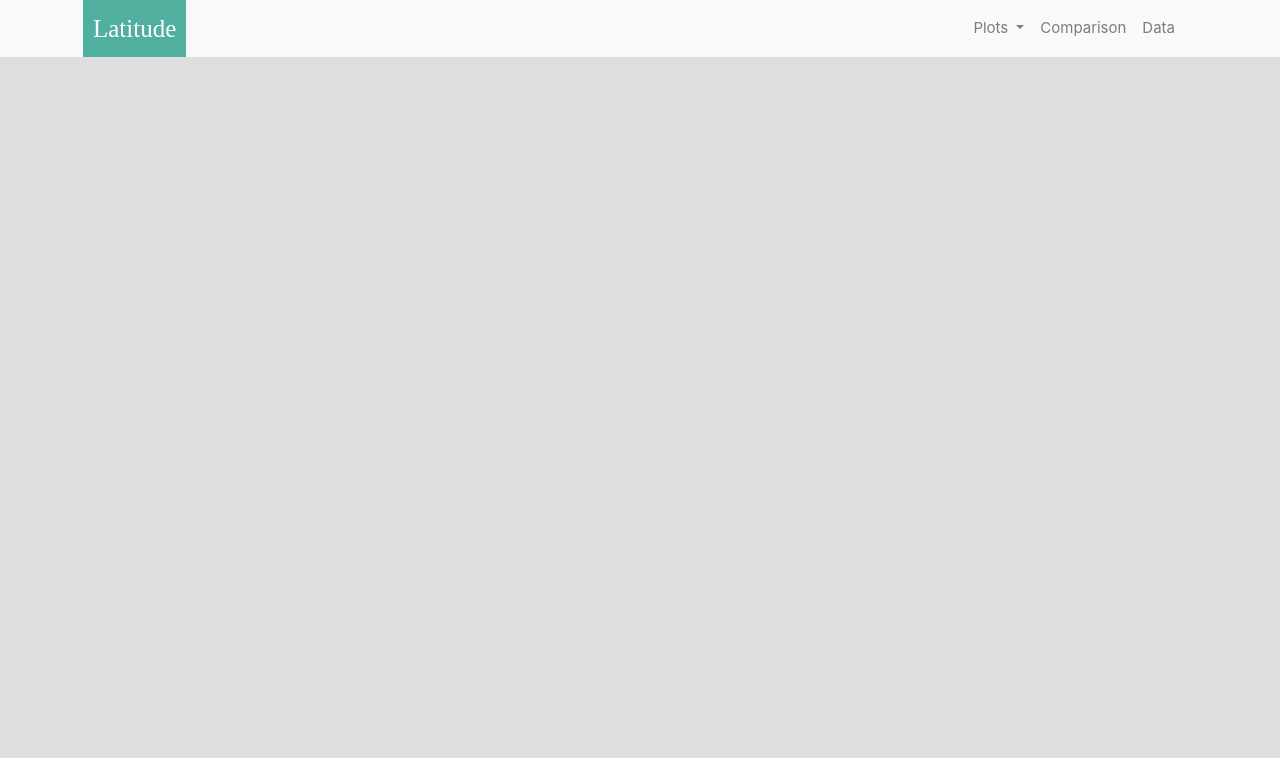
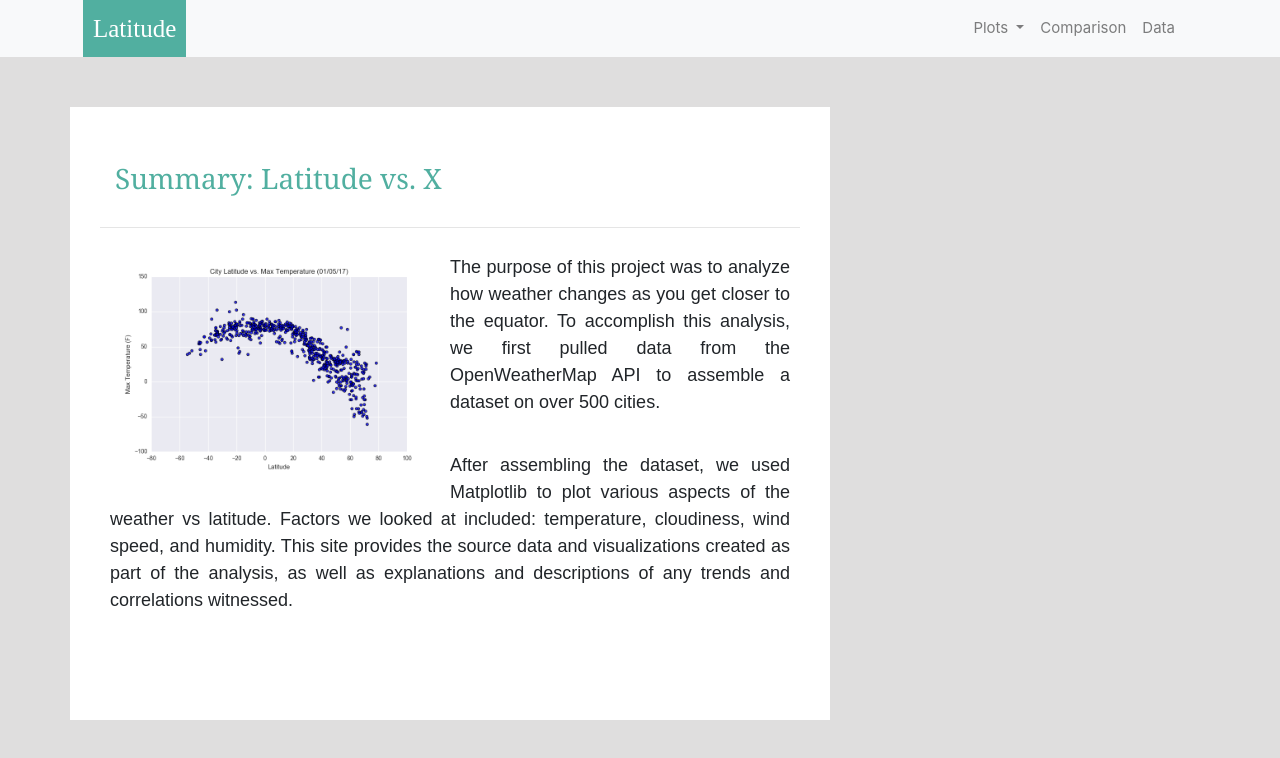
Before and after one commit to uldom/Web_Design_Challenge, a plain HTML site: page index.html in a window 1280 px wide. Drawn offline with nearby package versions, Linux system fonts and the light colour scheme.

Commit message:
Index update

```diff
--- a/index.html
+++ b/index.html
@@ -42,7 +42,24 @@
                 </div>
             </div>
         </nav>
-
+    <!--Container, rows and columns, add images -->
+    <div class="container content">
+        <div class="row">
+            <div class="col-md-8">
+                <div class="col-md-12">
+                    <h3>Summary: Latitude vs. X </h3>
+                    <hr>
+                    <div class="thumbnail">
+                        <img class="img-thumbnail float-left" src="Images/Fig1.png " width="50%" alt="temperature">
+                    </div>
+                    <p>The purpose of this project was to analyze how weather changes as you get closer to the equator.
+                        To accomplish this analysis, we first pulled data from the OpenWeatherMap API to assemble a dataset on over 500 cities.  </p>
+                    <p>After assembling the dataset, we used Matplotlib to plot various aspects of the weather vs latitude.
+                        Factors we looked at included: temperature, cloudiness, wind speed, and humidity.
+                        This site provides the source data and visualizations created as part of the analysis,
+                        as well as explanations and descriptions of any trends and correlations witnessed.</p>
+                </div>
+            </div>
 
 
     </body>
```
